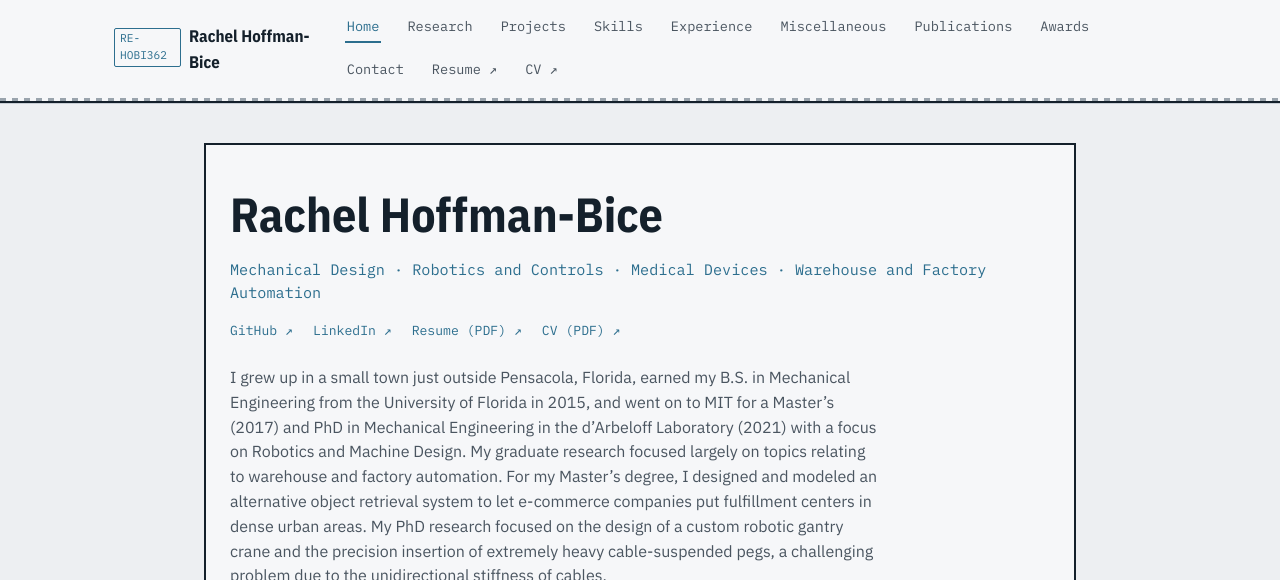
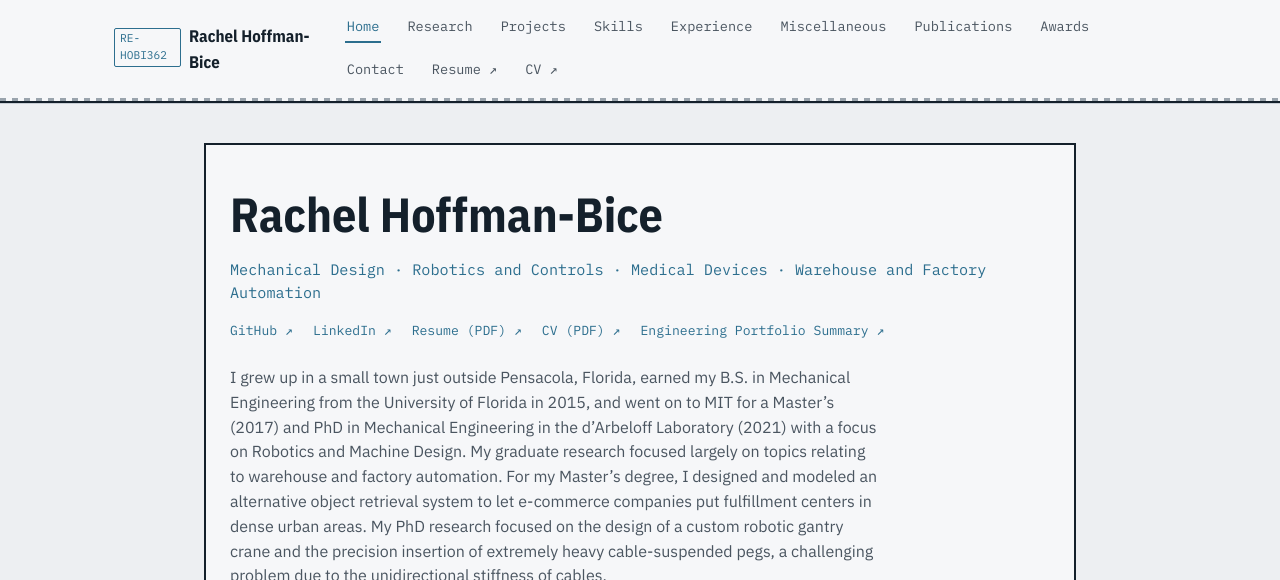
Before and after one commit to hobi362/hobi362.github.io, a Jekyll site: the page built from index.md, in a window 1280 px wide and 900 px high, cut to the strip 0-580 px from the top of the window. Built offline with Jekyll 4.4.1, drawn with Linux system fonts in a browser that asks for light colours.

Commit message:
Update resume, CV, and add Engineering Portfolio Summary
Updated cv.pdf and resume.pdf with latest versions. Added portfolio-summary.pdf as a third download option titled "Engineering Portfolio Summary" with config and layout updates.

```diff
--- a/_config.yml
+++ b/_config.yml
@@ -8,6 +8,7 @@ github_username: hobi362
 linkedin_url: "https://www.linkedin.com/in/rachelhoffmanbice/"
 resume_pdf: "/assets/files/resume.pdf"
 cv_pdf: "/assets/files/cv.pdf"
+portfolio_summary_pdf: "/assets/files/portfolio-summary.pdf"
 
 # Where this builds. GitHub auto-builds this repo (username.github.io)
 # with Jekyll on every push to main — no Actions/workflow needed.
--- a/_layouts/home.html
+++ b/_layouts/home.html
@@ -11,6 +11,7 @@ layout: default
       <a href="{{ site.linkedin_url }}" target="_blank" rel="noopener">LinkedIn ↗</a>
       {% if site.resume_pdf %}<a href="{{ site.resume_pdf | relative_url }}" target="_blank" rel="noopener">Resume (PDF) ↗</a>{% endif %}
       {% if site.cv_pdf %}<a href="{{ site.cv_pdf | relative_url }}" target="_blank" rel="noopener">CV (PDF) ↗</a>{% endif %}
+      {% if site.portfolio_summary_pdf %}<a href="{{ site.portfolio_summary_pdf | relative_url }}" target="_blank" rel="noopener">Engineering Portfolio Summary ↗</a>{% endif %}
     </div>
   </div>
   <div class="hero__summary">{{ content }}</div>
```
Also changed, not shown: 2 other files.
